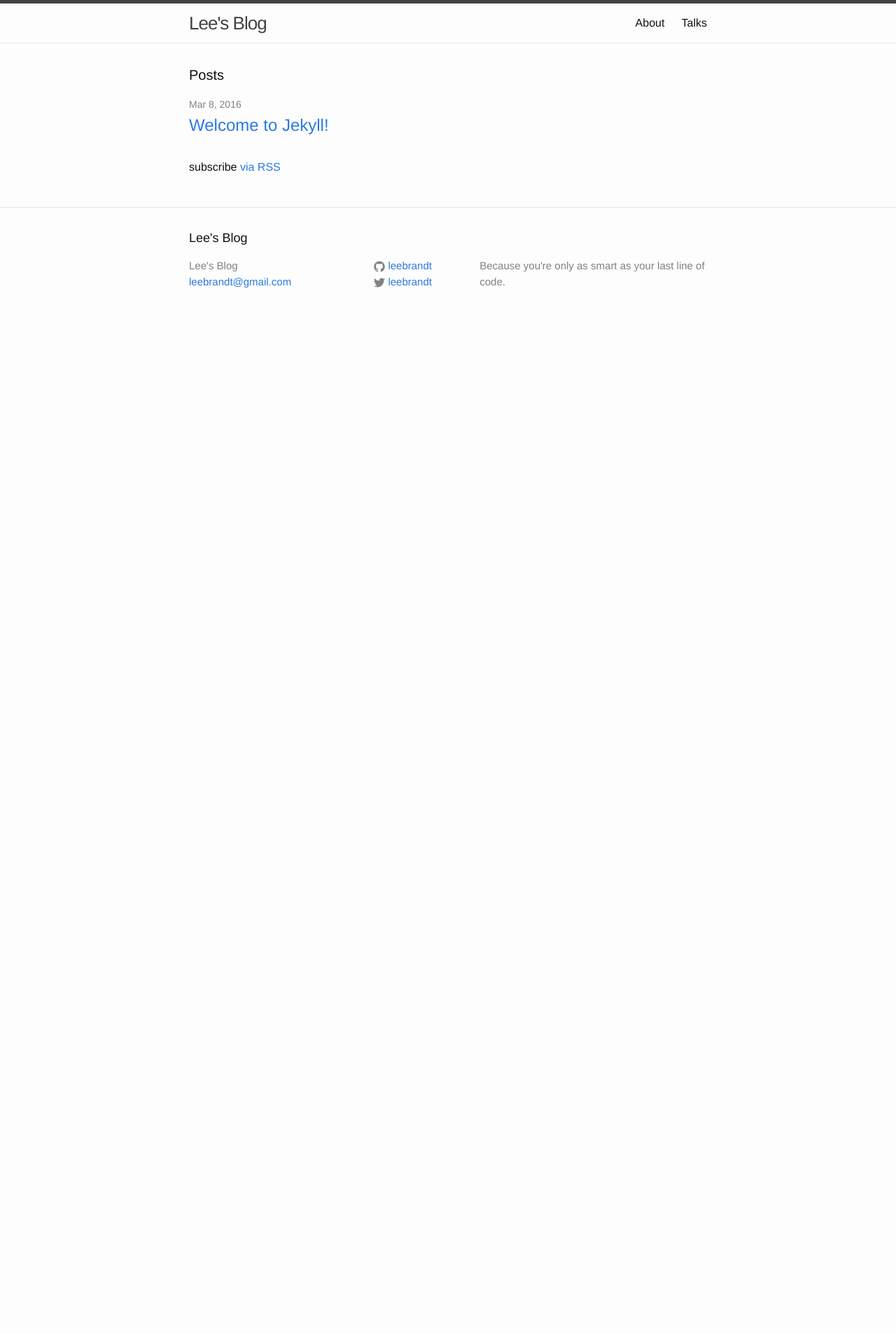
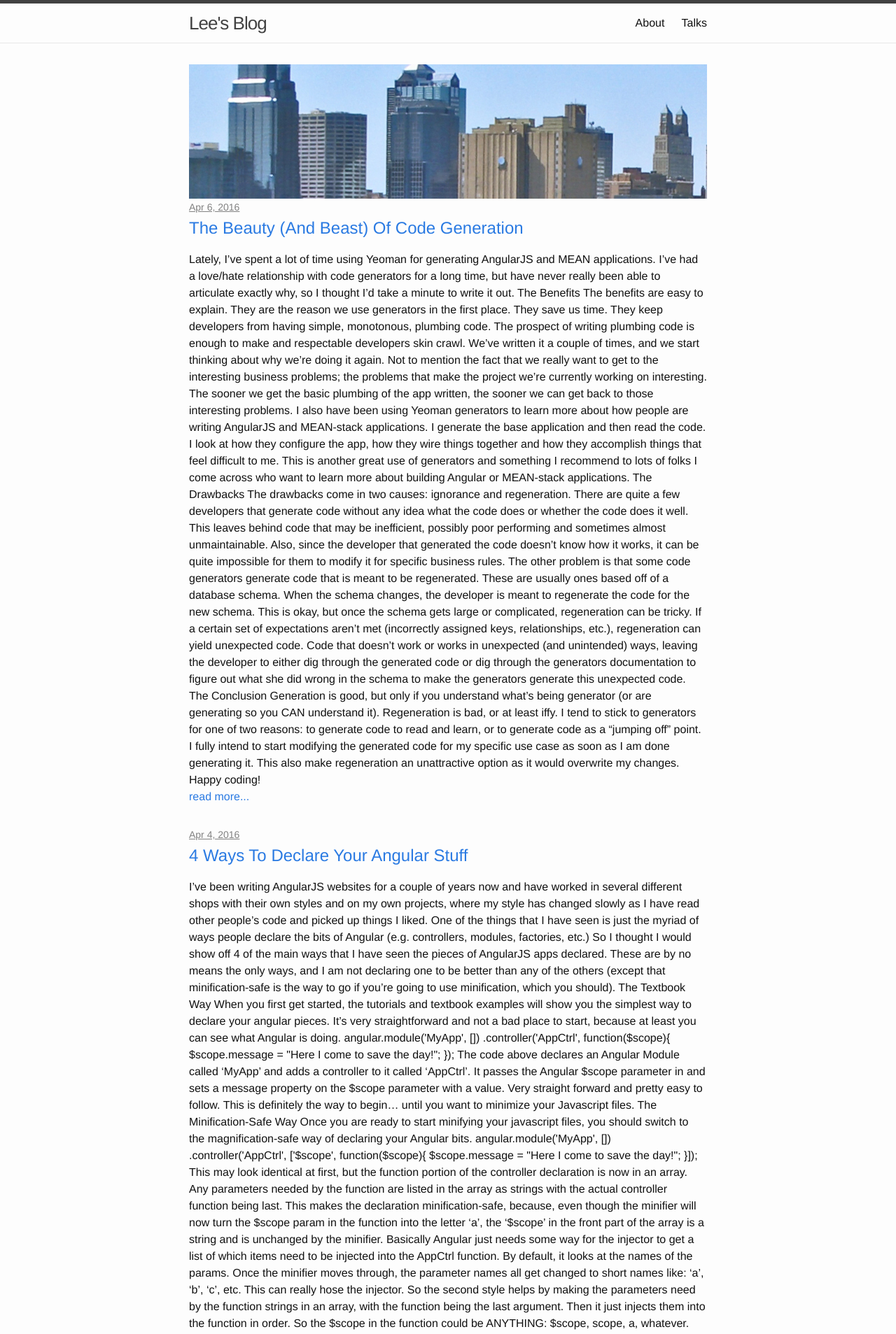
Before and after one commit to leebrandt/leebrandt.github.io, a Jekyll site: the page built from index.html, in a window 1280 px wide. Shown: the top 1907 px of the page at 70% size. Built offline with Jekyll 4.4.1, drawn with Linux system fonts in a browser that asks for light colours; before the commit the page ends 900 px from its top, so only the background shows below that; some of the changed text lies outside the part shown.

Commit message:
SOme styles and adding in some posts

````diff
--- a/_config.yml
+++ b/_config.yml
@@ -14,6 +14,7 @@ baseurl: "" # the subpath of your site, e.g. /blog
 url: "http://yourdomain.com" # the base hostname & protocol for your site
 twitter_username: leebrandt
 github_username:  leebrandt
+excerpt_separator: <!--more-->
 
 # Build settings
 markdown: kramdown
--- a/_includes/footer.html
+++ b/_includes/footer.html
@@ -2,17 +2,10 @@
 
   <div class="wrapper">
 
-    <h2 class="footer-heading">{{ site.title }}</h2>
+    <h2 class="footer-heading">{{ site.description }}</h2>
 
     <div class="footer-col-wrapper">
-      <div class="footer-col footer-col-1">
-        <ul class="contact-list">
-          <li>{{ site.title }}</li>
-          <li><a href="mailto:{{ site.email }}">{{ site.email }}</a></li>
-        </ul>
-      </div>
-
-      <div class="footer-col footer-col-2">
+      <div class="footer-col footer-col-6">
         <ul class="social-media-list">
           {% if site.github_username %}
           <li>
@@ -27,10 +20,6 @@
           {% endif %}
         </ul>
       </div>
-
-      <div class="footer-col footer-col-3">
-        <p>{{ site.description }}</p>
-      </div>
     </div>
 
   </div>
--- a/_posts/2016-03-08-welcome-to-jekyll.markdown
+++ /dev/null
@@ -1,26 +0,0 @@
----
-layout: post
-comments: true
-title:  "Welcome to Jekyll!"
-date:   2016-03-08 06:22:46 -0600
-categories: jekyll update
----
-You’ll find this post in your `_posts` directory. Go ahead and edit it and re-build the site to see your changes. You can rebuild the site in many different ways, but the most common way is to run `jekyll serve`, which launches a web server and auto-regenerates your site when a file is updated.
-
-To add new posts, simply add a file in the `_posts` directory that follows the convention `YYYY-MM-DD-name-of-post.ext` and includes the necessary front matter. Take a look at the source for this post to get an idea about how it works.
-
-Jekyll also offers powerful support for code snippets:
-
-``` js
-function getMeSome(ofThat){
-  if(ofThat){
-    return getYouSome('Some silly string before ' + ofThat);
-  }
-}
-```
-
-Check out the [Jekyll docs][jekyll-docs] for more info on how to get the most out of Jekyll. File all bugs/feature requests at [Jekyll’s GitHub repo][jekyll-gh]. If you have questions, you can ask them on [Jekyll Talk][jekyll-talk].
-
-[jekyll-docs]: http://jekyllrb.com/docs/home
-[jekyll-gh]:   https://github.com/jekyll/jekyll
-[jekyll-talk]: https://talk.jekyllrb.com/
--- /dev/null
+++ b/_posts/2016-03-31-words-we-all-disagree-on.markdown
@@ -0,0 +1,52 @@
+---
+layout: post
+comments: true
+title:  "Words We All Disagree On"
+date:   2016-03-30 06:22:46 -0600
+categories: vocabulary software
+---
+
+The Problem
+===
+Every so often (more often in IT, it seems) someone comes up with a new idea or technology that needs a name to describe it. We, as technology professionals, kind of suck at this. They say, the three biggest problems in IT are naming and off-by-one errors.
+
+There are some technologies (some that have been around for awhile) that seem to cause the most disagreement in the IT space, and beyond. These are a few of them, and what I think they are.
+
+<!-- more -->
+
+Big Data
+===
+CIOs read articles in magazines about why their company should be interested in Big Data and they tell their managers that they should be looking at ways for the company to take advantage of it. The fact is, they probably shouldn’t be worried about it.
+
+Big Data is all about getting huge amounts of data from disparate sources, where the schemas may be different and have different levels data cleanliness, and being able to get information from that data. That’s pretty much it.
+
+For instance, if you get data from doctors all over the world, who use different software to track their patients, diagnoses, treatments and outcomes, and you want to be able to munge that data together and try and figure out which treatments work best for which diseases within certain age/ethnic/gender groups; that’s a Big Data problem. If you’ve got a bajillion customer records and you want to see who’s buying your late hot product, that’s not. That is just a query on your customer records, maybe a report. If you want lots of different kinds of information about your customers, that’s still not a Big Data issue, it’s probably a data warehouse problem.
+
+Therein lies the problem, I think. People mistake Data Warehousing and Business Intelligence with Big Data. I say if you’re not fighting against getting data from a bunch of different sources, in a bunch of different formats and trying to get intelligence out of that data, you probably don’t have a Big Data problem.
+
+The Cloud
+===
+The movie, Sex Tape said it best, “Nobody understands ‘The Cloud’”. People use The Cloud all the time, with Gmail, iCloud, OneDrive, DropBox, iTunes, and a myriad of other consumer services without even knowing that they’re “in The Cloud”, and that’s okay. But IT Managers, CIOs and others who may be purchasing “Cloud Services” should understand. The Cloud is not a virtual machine.
+
+The way I see it, The Cloud is just delegating the storage and operations of your IT resources to a third party, for them to worry about security, back-up and maintenance of those devices. It’s generally storing your stuff on someone else’s servers, so you don’t have to maintain them. I also believe, it’s generally a good idea.
+
+The reason IT folks resist, is it means letting go of some of the control. In return, however, are the massive benefits of having maintenance of servers, bandwidth and network guys (they take a lot of care and feeding). I generally tell my clients that if it is not going to get you any new customers (hosting your own stuff) don’t do it. Hand it off to someone else, and let them handle it. Someone who does that professionally. That’s a basic ‘build vs. buy’ decision criteria.
+
+ReST
+===
+Everyone knows that ReST stands for Representational State Transfer, but few understand what that means. Ultimately, it came out of the doctoral thesis of Roy Fielding (who help Sir Tim Berners Lee build the internet, so he knows a few things), and is becoming a standard way for user interfaces to get data from an API.
+
+All it really means is that the server doesn’t store the state of each application it is giving data to. The application manages it’s state and tells the server what it needs. The server will tell the application what data it can access and where (URL) to get it from, but it doesn’t know who they are or where they’re at in the flow of things.
+
+Ultimately, I think it is hard for people to understand because the original description of ReST is a 180-page doctoral thesis. This makes it very descriptive, but more useful for defending a thesis or helping engineers fall asleep. It is technical, and it basically spends the first four chapters explaining what problems it’s going to try and solve. I had to read chapter five several times with a notebook on my lap to go find out about things in the dissertation I didn’t understand. Fielding also discusses the shortcomings of the specification and ways you can overcome (or minimize) their effects.
+
+Most people can get the fact that the things they want to interact with are resources (like People, Cars, Widgets, etc.) and that the web already has the actions you might want to take on those resources in the form of HTTP Verbs. Where most people fall down is when we get to Hypermedia. These are really just the way the server tells the client how/where to get information (or the application’s next state) from. For instance, if you go to Amazon.com, you don’t need to know that refrigerators are at the URL amazon.com/home/appliances/refrigerators (the real URL is much messier), you just go to amazon.com look for a link called ‘Home, Garden & Tools’, click it and look for the ‘Appliances’ link and click it, and finally click the ‘Refrigerators’ link. The server sends the URLs for each of those steps using HTML as the transport document. It’s beautiful and it’s what we’ve come to expect.
+
+Hypermedia (while we’re at it)
+So why not build APIs this way, too? Because it’s hard. It’s not hard to consume initially. But the application must keep track of where it’s at in order to figure out what the next step is, or (God forbid) survive a refresh. It’s wayharder than you might think to be able to send someone a link to a page in your application if I have to trace the steps from the home page to the appliances page to the refrigerators page to get all the data I need. So most people give up on Hypermedia and just stick with ‘Level Two ReST’, which is just fine. It still has lots of benefits over other methods of designing network-based software. But, I think, once we make hypermedia easier to consume, we’ll reap a whole other level of benefits.
+
+Others?
+===
+What terms do YOU see being misused, misunderstood or maybe just need to go away? What do you think of my interpretations of these technologies? Spot on? Am I way off? Leave your comments below.
+
+Thanks for reading…
--- /dev/null
+++ b/_posts/2016-04-04-4-ways-to-declare-your-angular-stuff.markdown
@@ -0,0 +1,81 @@
+---
+layout: post
+comments: true
+title:  "4 Ways To Declare Your Angular Stuff"
+date:   2016-04-04 06:22:46 -0600
+categories: software angular javascript
+---
+
+I’ve been writing AngularJS websites for a couple of years now and have worked in several different shops with their own styles and on my own projects, where my style has changed slowly as I have read other people’s code and picked up things I liked.
+
+One of the things that I have seen is just the myriad of ways people declare the bits of Angular (e.g. controllers, modules, factories, etc.) So I thought I would show off 4 of the main ways that I have seen the pieces of AngularJS apps declared. These are by no means the only ways, and I am not declaring one to be better than any of the others (except that minification-safe is the way to go if you’re going to use minification, which you should).
+
+<!-- more -->
+
+The Textbook Way
+===
+When you first get started, the tutorials and textbook examples will show you the simplest way to declare your angular pieces. It’s very straightforward and not a bad place to start, because at least you can see what Angular is doing.
+
+```js
+angular.module('MyApp', [])
+ .controller('AppCtrl', function($scope){
+   $scope.message = "Here I come to save the day!";
+ });
+```
+The code above declares an Angular Module called ‘MyApp’ and adds a controller to it called ‘AppCtrl’. It passes the Angular $scope parameter in and sets a message property on the $scope parameter with a value. Very straight forward and pretty easy to follow. This is definitely the way to begin… until you want to minimize your Javascript files.
+
+The Minification-Safe Way
+===
+Once you are ready to start minifying your javascript files, you should switch to the magnification-safe way of declaring your Angular bits.
+
+```js
+angular.module('MyApp', [])
+ .controller('AppCtrl', ['$scope', function($scope){
+   $scope.message = "Here I come to save the day!";
+ }]);
+```
+This may look identical at first, but the function portion of the controller declaration is now in an array. Any parameters needed by the function are listed in the array as strings with the actual controller function being last. This makes the declaration minification-safe, because, even though the minifier will now turn the $scope param in the function into the letter ‘a’, the ‘$scope’ in the front part of the array is a string and is unchanged by the minifier.
+
+Basically Angular just needs some way for the injector to get a list of which items need to be injected into the AppCtrl function. By default, it looks at the names of the params. Once the minifier moves through, the parameter names all get changed to short names like: ‘a’, ‘b’, ‘c’, etc. This can really hose the injector. So the second style helps by making the parameters need by the function strings in an array, with the function being the last argument. Then it just injects them into the function in order. So the $scope in the function could be ANYTHING: $scope, scope, a, whatever.
+
+The JavaScript Way
+===
+One of the things the previous declaration syntax misses, is the ‘use strict’ statement. The ‘use strict’ statement helps make sure you’re using JavaScript that is stable and works as expected, so it is pretty important. It also doesn’t look much like JavaScript in the way we’ve come to know it. It’s fine when starting out, but I have seen another way and it looks more familiar to JavaScript folks like me.
+
+```js
+(function(){
+ 'use strict';
+
+  var appController = function($scope){
+    $scope.message = 'Here I come to save the day!';
+  };
+
+  angular.module('MyApp', [])
+   .controller('AppCtrl', ['$scope', appController]);
+
+}());
+```
+Now this may look strange to people just starting with Angular, and I highly recommend starting with the “Textbook” or “Minification Safe” way of declaration and moving to this once you’re comfortable with Angular and if you are looking for a “JavaScript-y” way to declare your angular bits.
+
+This code creates an “Immediately Invoked Function Expression (IIFE)” wrapper around the code used before. It allows us to declare ‘use strict’ at the top, but still in the function scope. See my ‘use strict’ post for why it’s important to keep it out of the global scope. it then declares the controller function as a variable and then uses the minification-safe way of declaring the bits using a pointer to the appController function.
+
+The John Papa Way
+===
+John Papa is a brilliant JavaScript coder and someone that I find myself searching for his code samples when I am struggling with things. I noticed in his latest Angular code he uses a slightly different method for declaring his Angular bits and, for full disclosure, I thought I would add them here.
+
+```js
+$injector(function(){
+  'use strict';
+
+  angular.module('MyApp', [])
+    .controller('AppCtrl', appController);
+
+  appController.$inject= [$scope];
+
+  function appController($scope){
+    $scope.message = 'Here I come to save the day!';
+  };
+
+})();
+```
+The only real difference here is the call to Angular’s $inject property. This is just declaring the injected dependencies like we did before, but in a separate statement. I like this technique, but I haven’t moved to it yet, because it still feels foreign to me. I am not quite as smart as John is, so I will leave this to him for now.
--- /dev/null
+++ b/_posts/2016-04-06-the-beauty-and-beast-of-code-generation.markdown
@@ -0,0 +1,33 @@
+---
+layout: post
+comments: true
+title:  "The Beauty (And Beast) Of Code Generation"
+date:   2016-04-06 06:22:46 -0600
+categories: software tools
+---
+
+
+Lately, I’ve spent a lot of time using Yeoman for generating AngularJS and MEAN applications. I’ve had a love/hate relationship with code generators for a long time, but have never really been able to articulate exactly why, so I thought I’d take a minute to write it out.
+
+<!-- more -->
+
+The Benefits
+The benefits are easy to explain. They are the reason we use generators in the first place. They save us time. They keep developers from having simple, monotonous, plumbing code.
+
+The prospect of writing plumbing code is enough to make and respectable developers skin crawl. We’ve written it a couple of times, and we start thinking about why we’re doing it again. Not to mention the fact that we really want to get to the interesting business problems; the problems that make the project we’re currently working on interesting. The sooner we get the basic plumbing of the app written, the sooner we can get back to those interesting problems.
+
+I also have been using Yeoman generators to learn more about how people are writing AngularJS and MEAN-stack applications. I generate the base application and then read the code. I look at how they configure the app, how they wire things together and how they accomplish things that feel difficult to me. This is another great use of generators and something I recommend to lots of folks I come across who want to learn more about building Angular or MEAN-stack applications.
+
+The Drawbacks
+The drawbacks come in two causes: ignorance and regeneration.
+
+There are quite a few developers that generate code without any idea what the code does or whether the code does it well. This leaves behind code that may be inefficient, possibly poor performing and sometimes almost unmaintainable. Also, since the developer that generated the code doesn’t know how it works, it can be quite impossible for them to modify it for specific business rules.
+
+The other problem is that some code generators generate code that is meant to be regenerated. These are usually ones based off of a database schema. When the schema changes, the developer is meant to regenerate the code for the new schema. This is okay, but once the schema gets large or complicated, regeneration can be tricky. If a certain set of expectations aren’t met (incorrectly assigned keys, relationships, etc.), regeneration can yield unexpected code. Code that doesn’t work or works in unexpected (and unintended) ways, leaving the developer to either dig through the generated code or dig through the generators documentation to figure out what she did wrong in the schema to make the generators generate this unexpected code.
+
+The Conclusion
+Generation is good, but only if you understand what’s being generator (or are generating so you CAN understand it). Regeneration is bad, or at least iffy.
+
+I tend to stick to generators for one of two reasons: to generate code to read and learn, or to generate code as a “jumping off” point. I fully intend to start modifying the generated code for my specific use case as soon as I am done generating it. This also make regeneration an unattractive option as it would overwrite my changes.
+
+Happy coding!
--- a/_sass/_layout.scss
+++ b/_sass/_layout.scss
@@ -98,8 +98,17 @@
  * Site footer
  */
 .site-footer {
+    background-color: #333;
+    color: #CCC;
     border-top: 1px solid $grey-color-light;
     padding: $spacing-unit 0;
+    a{
+        color: #AAA;
+        &:hover{
+            text-decoration: none;
+            color:#FFF;
+        }
+    }
 }
 
 .footer-heading {
@@ -175,6 +184,13 @@
     font-size: 20px;
 }
 
+.hero{
+    height: 12rem;
+    width: 100%;
+    background: url(/img/kc_skyline.jpg);
+    background-position: 40% 35%;
+}
+
 .post-list {
     margin-left: 0;
     list-style: none;
@@ -187,6 +203,7 @@
 .post-meta {
     font-size: $small-font-size;
     color: $grey-color;
+    text-decoration: underline;
 }
 
 .post-link {
--- a/index.html
+++ b/index.html
@@ -4,7 +4,7 @@ layout: default
 
 <div class="home">
 
-  <h1 class="page-heading">Posts</h1>
+  <div class="hero"></div>
 
   <ul class="post-list">
     {% for post in site.posts %}
@@ -14,6 +14,8 @@ layout: default
         <h2>
           <a class="post-link" href="{{ post.url | prepend: site.baseurl }}">{{ post.title }}</a>
         </h2>
+          {{ post.excerpt | strip_html }}
+          <div><a href="{{ post.url | prepend: site.baseurl }}">read more...</a></div>
       </li>
     {% endfor %}
   </ul>
````
Also changed, not shown: img/KC_Skyline.jpg (added).
